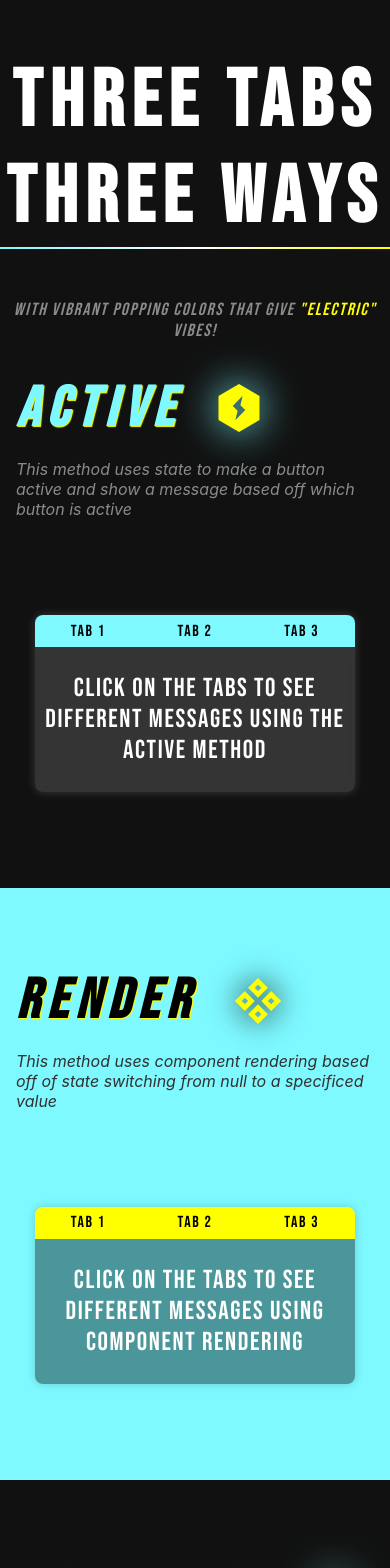
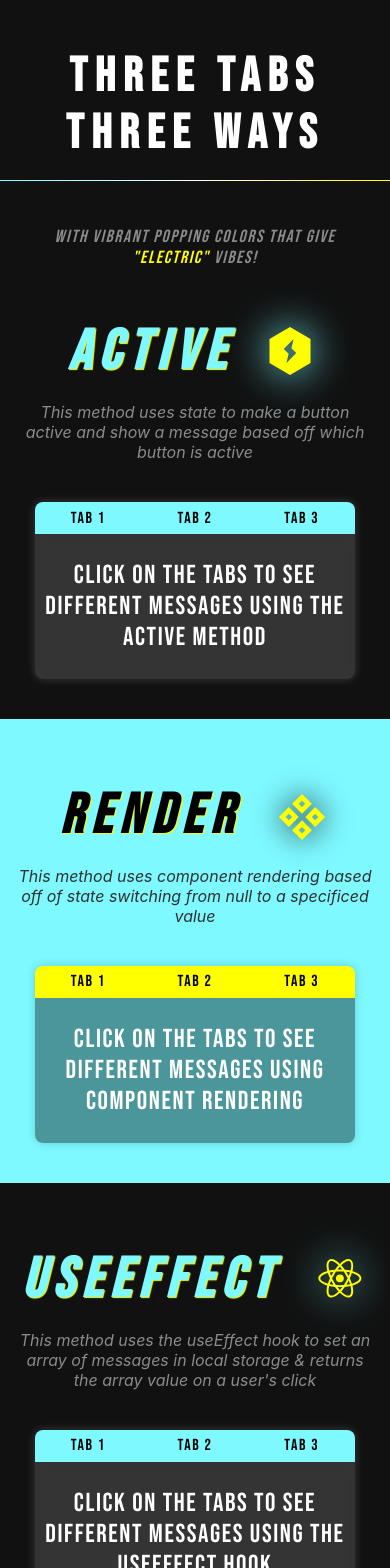
Before and after one commit to bmaggiano/three-tabs-four-ways, a React (Create React App) app: page / in a window 390 px wide. Shown: the top 1568 px of the page. Built offline with nearby package versions, Linux system fonts and the light colour scheme.

Commit message:
added comments to entire app.css file so devs could easily find their way around

```diff
--- a/src/App.css
+++ b/src/App.css
@@ -1,3 +1,4 @@
+/* creating variables for commonly used colors */
 :root {
   --main-blue: #7DF9FF;
   --main-white: white;
@@ -49,6 +50,9 @@ header {
 }
 
 .hidden {
+  color: green;
+  text-align: left;
+  display: none;
   overflow: hidden; /* Ensures the content is not revealed until the animation */
   white-space: nowrap; /* Keeps the content on a single line */
   margin: 0 auto; /* Gives that scrolling effect as the typing happens */
@@ -63,7 +67,8 @@ header {
   to { width: 100% }
 }
 
-.desc-title-one {
+/* This handles logic for "Active" and "UseEffect" text  */
+.description-title-dark {
   display: flex;
   align-items: center;
   text-align: center;
@@ -78,19 +83,8 @@ header {
   cursor: default;
 }
 
-.state:hover .desc-title-one{
-  color: var(--main-yellow);
-  text-shadow: .063rem .063rem .063rem var(--main-blue);
-  transition: 1s;
-}
-
-.useEffect:hover .desc-title-one{
-  color: var(--main-yellow);
-  text-shadow: .063rem .063rem .063rem var(--main-white);
-  transition: 1s;
-}
-
-.desc-title-two {
+/* This handles logic for "Render" text */
+.description-title-light {
   display: flex;
   align-items: center;
   justify-content: left;
@@ -106,16 +100,7 @@ header {
   cursor: default;
 }
 
-.render .description {
-  text-align: left;
-}
-
-.render:hover .desc-title-two {
-  color: var(--main-yellow);
-  transition: 1s;
-  text-shadow: .063rem .063rem .063rem black ;
-}
-
+/* state, render, and useEffect are the three sections of the page */
 .state {
   display: flex;
   justify-content: center;
@@ -140,18 +125,33 @@ header {
   padding: 1rem;
 }
 
+
+.state:hover .description-title-dark{
+  color: var(--main-yellow);
+  text-shadow: .063rem .063rem .063rem var(--main-blue);
+  transition: 1s;
+}
+
+.render:hover .description-title-light {
+  color: var(--main-yellow);
+  transition: 1s;
+  text-shadow: .063rem .063rem .063rem black ;
+}
+
+.useEffect:hover .description-title-dark{
+  color: var(--main-yellow);
+  text-shadow: .063rem .063rem .063rem var(--main-white);
+  transition: 1s;
+}
+
+/* text that explains what method we're using */
 .description {
   text-align: left;
   min-width: 20rem;
   max-width: 30rem;
 }
 
-.hidden {
-  display: none;
-  color: green;
-  text-align: left;
-}
-
+/* description-container-one...two...three have to be separated to handle different hidden methods */
 .description-container-one:hover .hidden{
 display: inline-block;
 }
@@ -174,42 +174,44 @@ span {
   color: var(--dark-span);
 }
 
-.section-container-one {
+/* tabs-containers can't be different because each hover is different */
+.tabs-container-one {
   margin: 5rem;
   border-radius: .5rem;
   box-shadow: 0 0 .625rem rgba(255, 255, 255, 0.178);
   transition: .5s;
 }
 
-.section-container-one:hover {
+.tabs-container-one:hover {
   box-shadow: 0 0 1.563rem rgba(255, 255, 255, 0.404);
   transition: .5s;
 }
 
-.section-container-two {
+.tabs-container-two {
   margin: 5rem;
   border-radius: .5rem;
   box-shadow: 0 0 .625rem rgba(0, 0, 0, 0.178);
   transition: .5s;
 }
 
-.section-container-two:hover {
+.tabs-container-two:hover {
   box-shadow: 0 0 1.25rem rgba(0, 0, 0, 0.589);
   transition: .5s;
 }
 
-.section-container-three {
+.tabs-container-three {
   margin: 5rem;
   border-radius: .5rem;
   box-shadow: 0 0 .625rem rgba(255, 255, 255, 0.178);
   transition: .5s;
 }
 
-.section-container-three:hover {
+.tabs-container-three:hover {
   box-shadow: 0 0 1.25rem rgba(255, 255, 255, 0.404);
   transition: .5s;
 }
 
+/* container for buttons to give them that uniform look */
 .button-container {
   display: flex;
   flex: 1;
@@ -217,7 +219,8 @@ span {
   justify-content: space-evenly;
 }
 
-.section-container-one button {
+/* buttons all have unique looks from section to section and different styles */
+.tabs-container-one button {
   flex: 1;
   border: 0;
   padding: 0.4rem;
@@ -229,7 +232,7 @@ span {
   letter-spacing: .1rem;
 }
 
-.section-container-two button {
+.tabs-container-two button {
   flex: 1;
   border: 0;
   padding: 0.4rem;
@@ -241,7 +244,7 @@ span {
   letter-spacing: .1rem;
 }
 
-.section-container-three button {
+.tabs-container-three button {
   flex: 1;
   border: 0;
   padding: 0.4rem;
@@ -253,6 +256,7 @@ span {
   letter-spacing: .1rem;
 }
 
+/* style buttons to keep consistent border radius since buttons are above message box */
 .left-button {
   border-radius: .5rem 0 0 0;
 }
@@ -271,19 +275,18 @@ button:hover {
   background-color: #37c1c9;
 }
 
-.section-container-two button:hover {
+.tabs-container-two button:hover {
   font-size: .875rem;
   transition: .2s;
   background-color: rgb(199, 199, 0);
 }
 
-.section-container-one .active-button {
+.tabs-container-one .active-button {
   background-color: var(--main-yellow) ;
   color: black;
 }
 
-.messageBox-one {
-  background-color: rgba(255, 255, 255, .15);
+.message-box {
   backdrop-filter: blur(.313rem);
   display: flex;
   min-width: 25rem;
@@ -299,21 +302,12 @@ button:hover {
   font-size: 1.625rem;
 }
 
-.messageBox-two {
+.message-box-dark {
+  background-color: rgba(255, 255, 255, .15);
+}
+
+.message-box-light {
   background-color: rgba(0, 0, 0, 0.397);
-  backdrop-filter: blur(.313rem);
-  display: flex;
-  min-width: 25rem;
-  max-width: 25rem;
-  min-height: 8rem;
-  flex-direction: column;
-  justify-content: space-around;
-  border-radius: 0 0 .5rem .5rem;
-  text-align: center;
-  color: var(--main-white);
-  font-family: 'Bebas Neue', sans-serif;
-  letter-spacing: .1rem;
-  font-size: 1.625rem;
 }
 
 @media (max-width: 650px) {
@@ -321,15 +315,38 @@ button:hover {
     flex-direction: column;
   }
   .render {
-    padding-top: 5rem;
+    padding-top: 4rem;
     flex-direction: column-reverse;
-
   }
   .useEffect {
-    padding-top: 5rem;
+    padding-top: 4rem;
     flex-direction: column;
   }
-  .messageBox-one, .messageBox-two {
+  .description-title-dark {
+    justify-content: center;
+  }
+  .description-title-light {
+    justify-content: center;
+  }
+  .description {
+    text-align: center;
+  }
+  .message-box {
     min-width: 20rem;
   }
+  .hidden {
+    white-space: normal;
+    text-align: center;
+    animation: none;
+  }
+  .title {
+    padding: 1rem;
+    font-size: 3rem;
+  }
+  .title-subtext {
+    padding: 1rem;
+  }
+  .tabs-container-one, .tabs-container-two, .tabs-container-three {
+    margin: 1.5rem;
+  }
 }
--- a/src/App.js
+++ b/src/App.js
@@ -55,7 +55,7 @@ export default function App() {
       <main>
         <section className="state">
           <div className="description-container-one">
-            <h2 className="desc-title-one">
+            <h2 className="description-title-dark">
               Active &nbsp;
               <LightningIcon />
             </h2>
@@ -97,7 +97,7 @@ export default function App() {
           </div>
 
 
-          <div className="section-container-one">
+          <div className="tabs-container-one">
             <div className="button-container">
               <button
                 className={
@@ -124,7 +124,7 @@ export default function App() {
                 Tab 3
               </button>
             </div>
-            <div className="messageBox-one">
+            <div className="message-box message-box-dark">
               <p>
                 {messages[active - 1] ||
                   "Click on the tabs to see different messages using the active method"}
@@ -134,7 +134,7 @@ export default function App() {
         </section>
 
         <section className="render">
-          <div className="section-container-two">
+          <div className="tabs-container-two">
             <div className="button-container">
               <button className="left-button" onClick={showComponentOne}>
                 Tab 1
@@ -146,7 +146,7 @@ export default function App() {
                 Tab 3
               </button>
             </div>
-            <div className="messageBox-two">
+            <div className="message-box message-box-light">
               {componentToShow === null && (
                 <p>
                   Click on the tabs to see different messages using component
@@ -159,7 +159,7 @@ export default function App() {
             </div>
           </div>
           <div className="description-container-two">
-            <h2 className="desc-title-two">
+            <h2 className="description-title-light">
               Render &nbsp;
               <RenderIcon />
             </h2>
@@ -201,7 +201,7 @@ export default function App() {
 
         <section className="useEffect">
           <div className="description-container-three">
-            <h2 className="desc-title-one">
+            <h2 className="description-title-dark">
               useEffect &nbsp;
               <ReactIcon />
             </h2>
@@ -243,7 +243,7 @@ export default function App() {
               </span>
             </p>
           </div>
-          <div className="section-container-three">
+          <div className="tabs-container-three">
             <div className="button-container">
               <button
                 className="left-button"
@@ -276,7 +276,7 @@ export default function App() {
                 Tab 3
               </button>
             </div>
-            <div className="messageBox-one">
+            <div className="message-box message-box-dark">
               <p>
                 {localStorageMessage ||
                   "Click on the tabs to see different messages using the useEffect hook"}
```
